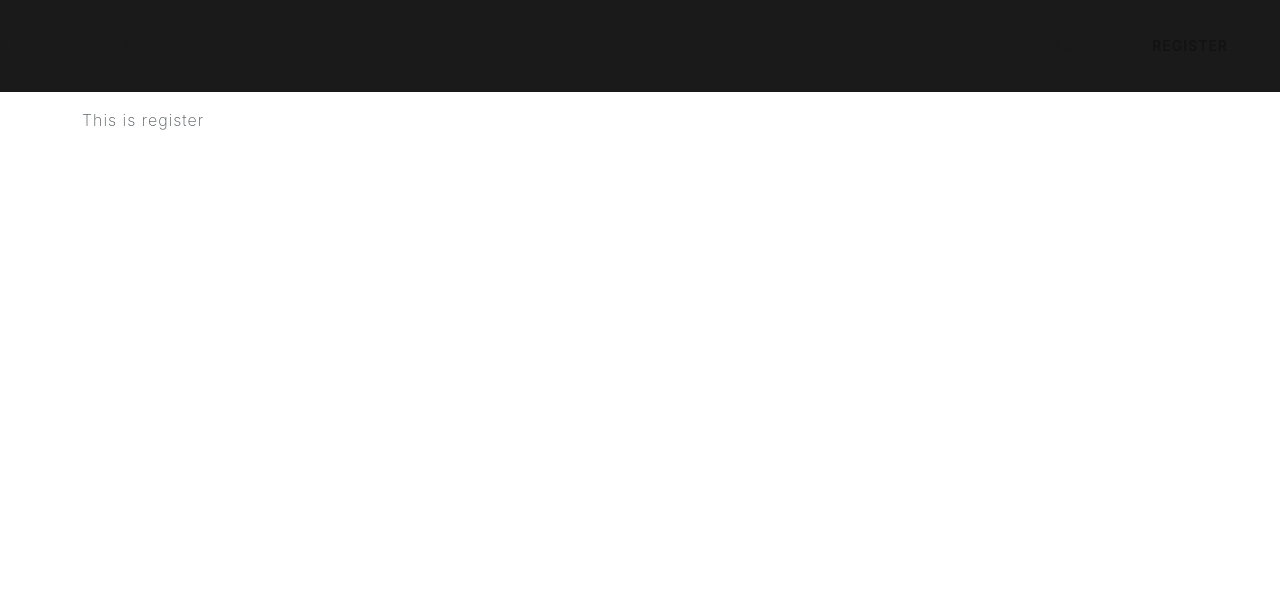
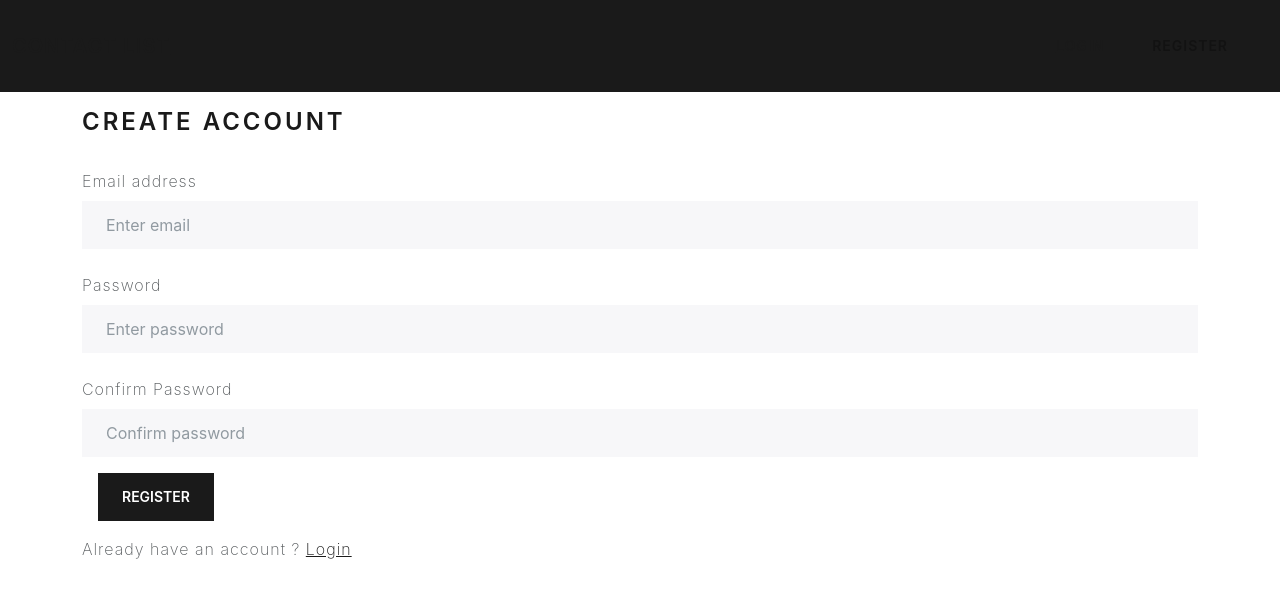
Before and after one commit to MDoughlin/phonebook, a React (Create React App) app in the folder client/: page /register in a window 1280 px wide. Shown: the top 598 px of the page. Built offline with nearby package versions, Linux system fonts and the light colour scheme.

Commit message:
Completed Login and Register

```diff
--- a/client/src/pages/Login.js
+++ b/client/src/pages/Login.js
@@ -1,10 +1,27 @@
+import { useState } from "react";
 import { Link } from "react-router-dom";
 
 const Login = () => {
+
+  const [credentials, setCredentials] = useState({
+    email: "",
+    password: "",
+  });
+
+  const handleInputChange = (event) => {
+    const { name, value } = event.target;
+
+    setCredentials({ ...credentials, [name]: value });
+  };
+
+  const handleSubmit = (event) => {
+    event.preventDefault();
+  };
+
   return (
     <>
       <h3>Login </h3>
-      <form>
+      <form onSubmit={handleSubmit}>
         <div class="form-group">
           <label for="emailInput" class="form-label mt-4">Email address</label>
           <input
@@ -13,17 +30,25 @@ const Login = () => {
             id="emailInput"
             aria-describedby="emailHelp"
             name="email"
+            value={credentials.email}
+            onChange={handleInputChange}
             placeholder="Enter email"
+            required
           />
         </div>
-        <div class="form-group">
-          <label for="passwordlInput" class="form-label mt-4">Password</label>
+        <div className="form-group">
+          <label htmlFor="passwordInput" className="form-label mt-4">
+            Password
+          </label>
           <input
             type="password"
-            class="form-control"
+            className="form-control"
             id="passwordInput"
-            name="email"
-            placeholder="Enter password"
+            name="password"
+            value={credentials.password}
+            onChange={handleInputChange}
+            placeholder="Enter Password"
+            required
           />
         </div>
         <input type="submit" value="Login" className="btn btn-primary m-3" />
--- a/client/src/pages/Register.js
+++ b/client/src/pages/Register.js
@@ -1,7 +1,69 @@
+import { useState } from "react";
+import { Link } from "react-router-dom";
+
 const Register = () => {
+  const [credentials, setCredentials] = useState({
+    email: "",
+    password: "",
+    confirmPassword: "",
+  });
+
+  const handleInputChange = event => {
+    const { name, value } = event.target;
+
+    setCredentials({ ...credentials, [name]: value });
+  };
+
+  const handleSubmit = event => {
+    event.preventDefault();
+  };
   return (
     <>
-      This is register
+      <h3>Create account </h3>
+      <form onSubmit={handleSubmit}>
+        <div class="form-group">
+          <label for="emailInput" class="form-label mt-4">Email address</label>
+          <input
+            type="email"
+            class="form-control"
+            id="emailInput"
+            aria-describedby="emailHelp"
+            name="email"
+            value={credentials.email}
+            onChange={handleInputChange}
+            placeholder="Enter email"
+            required
+          />
+        </div>
+        <div class="form-group">
+          <label for="passwordlInput" class="form-label mt-4">Password</label>
+          <input
+            type="password"
+            class="form-control"
+            id="passwordInput"
+            name="password"
+            value={credentials.password}
+            onChange={handleInputChange}
+            placeholder="Enter password"
+            required
+          />
+        </div>
+        <div class="form-group">
+          <label for="passwordlInput" class="form-label mt-4">Confirm Password</label>
+          <input
+            type="password"
+            class="form-control"
+            id="confirmPassword"
+            name="confirmPassword"
+            value={credentials.confirmPassword}
+            onChange={handleInputChange}
+            placeholder="Confirm password"
+            required
+          />
+        </div>
+        <input type="submit" value="register" className="btn btn-primary m-3" />
+        <p> Already have an account ? <Link to="/login">Login</Link></p>
+      </form>
     </>
   );
 };
```
